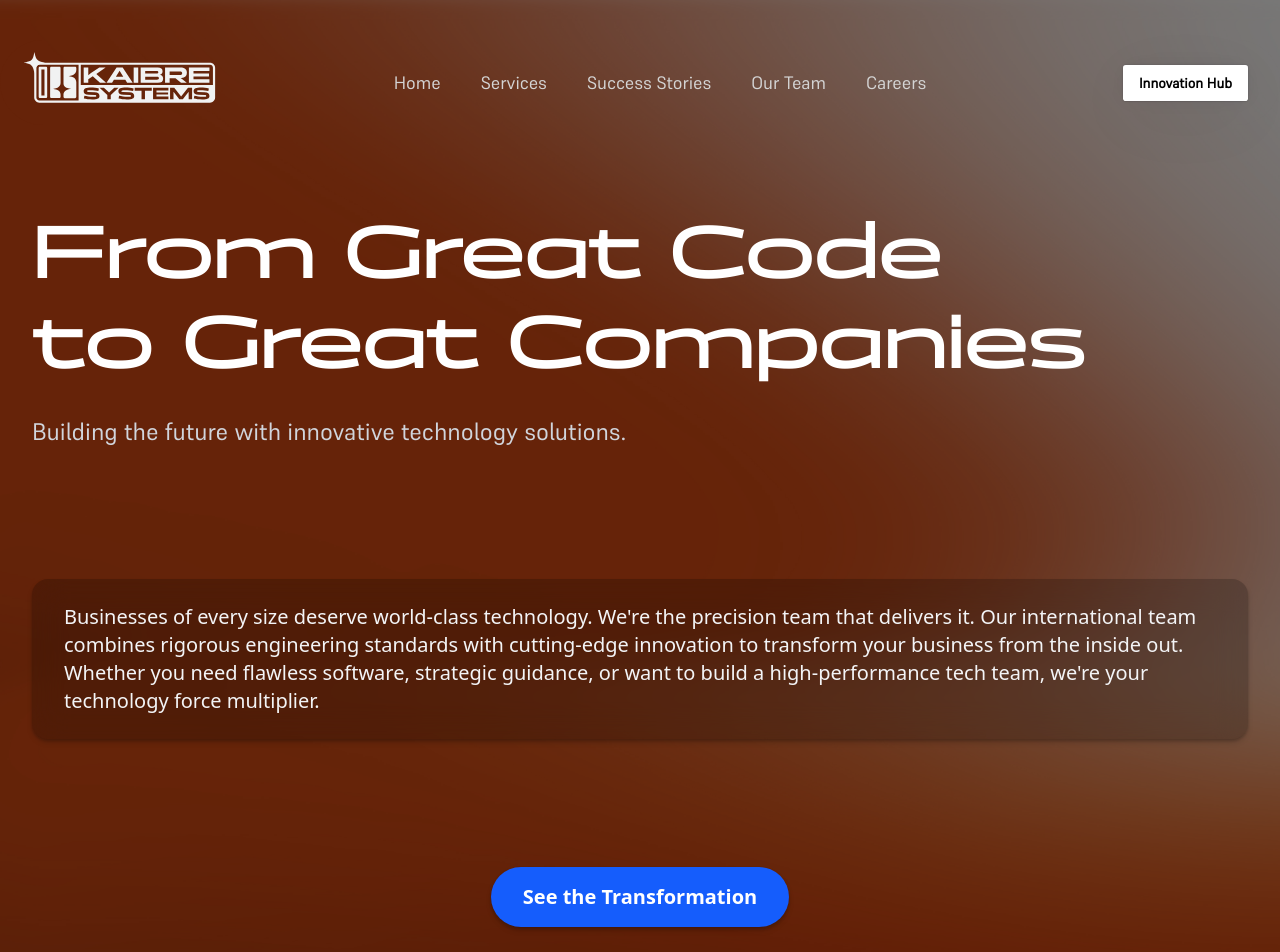
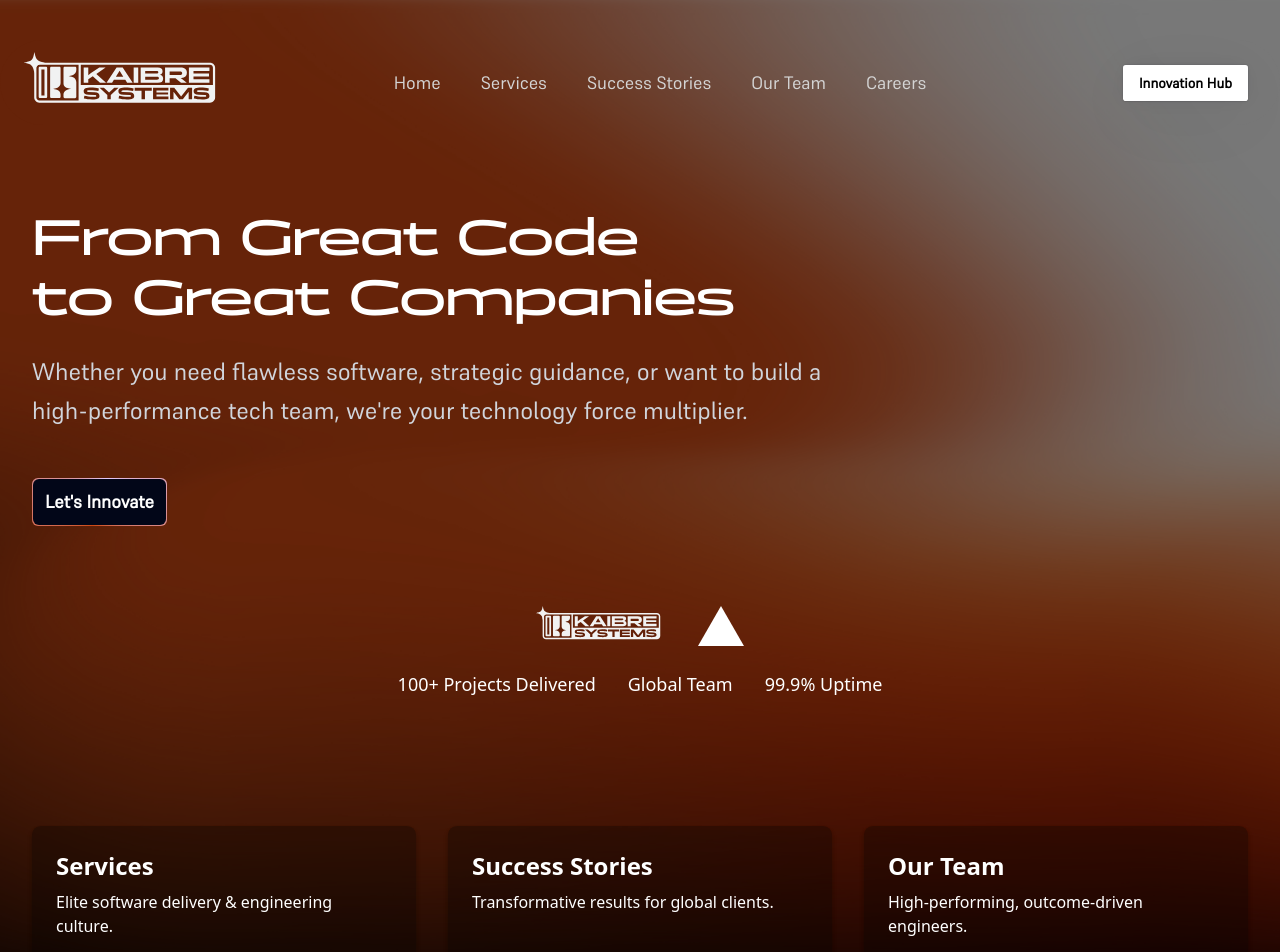
Before and after one commit to Kaibre-Systems/company-site, a Next.js app: page / in a window 1280 px wide. Shown: the top 952 px of the page. Built offline with nearby package versions, Linux system fonts and the light colour scheme.

Commit message:
Hero section updated

```diff
--- a/src/app/(home)/components/hero-section.tsx
+++ b/src/app/(home)/components/hero-section.tsx
@@ -2,17 +2,24 @@
 export default function HeroSection() {
     return (
         <section className="relative flex items-center justify-start flex-grow mt-32">
-            <div className="container mx-auto ">
-                <div className="text-left">
-                    <h1 className="text-5xl lg:text-7xl font-bold font-panchang text-white leading-tight">
-                        From Great Code<br />
-                        to Great Companies
-                    </h1>
-                    <p className="mt-6 text-xl lg:text-2xl font-supreme text-gray-300 leading-relaxed">
-                        Building the future with innovative technology solutions.
-                    </p>
-                </div>
+            <div className="text-left gap-6 w-full max-w-2xl md:max-w-3xl lg:max-w-2/3">
+                <h1 className="text-4xl lg:text-5xl font-bold font-panchang text-white leading-tight">
+                    From Great Code<br />
+                    to Great Companies
+                </h1>
+                <p className="mt-6 text-xl lg:text-2xl font-supreme text-gray-300 leading-relaxed">
+                    Whether you need flawless software, strategic guidance, or want to build a high-performance tech team, we're your technology force multiplier.
+                </p>
+                <button className="relative inline-flex h-12 overflow-hidden rounded-[6px] p-[1px] focus:outline-none focus:ring-2 focus:ring-slate-400 focus:ring-offset-2 focus:ring-offset-slate-50 mt-12">
+                    <span className="absolute inset-[-1000%] animate-[spin_2s_linear_infinite] bg-[conic-gradient(from_90deg_at_50%_50%,#E2CBFF_0%,#CD4813_50%,#E2CBFF_100%)]" />
+                    <span className="inline-flex h-full w-full cursor-pointer items-center justify-center rounded-[6px] bg-slate-950 px-3 py-1 text-lg font-bold text-white backdrop-blur-3xl font-supreme">
+                        Let's Innovate
+                    </span>
+                </button>
             </div>
+
+
+
         </section>
     );
 }
--- a/src/app/(home)/page.tsx
+++ b/src/app/(home)/page.tsx
@@ -15,19 +15,6 @@ export default function Home() {
             <main className="flex flex-col gap-12 max-w-7xl mx-auto px-4 lg:px-8 w-full mt-20">
                 {/* Hero Section with CTA */}
                 <HeroSection />
-                <section className="text-xl pt-20 flex justify-center w-full">
-                    <div className="backdrop-blur-lg bg-black/20 rounded-2xl shadow-lg px-4 lg:px-8 py-6 max-w-7xl w-full mx-auto">
-                        <p className="text-gray-100">
-                            Businesses of every size deserve world-class technology. We're the precision team that delivers it. Our international team combines rigorous engineering standards with cutting-edge innovation to transform your business from the inside out. Whether you need flawless software, strategic guidance, or want to build a high-performance tech team, we're your technology force multiplier.
-                        </p>
-                    </div>
-                </section>
-
-                <section className="flex flex-col items-center justify-center text-center py-12">
-                    <button className="mt-8 px-8 py-4 rounded-full bg-blue-600 text-white font-bold text-xl shadow-lg hover:bg-blue-700 transition">
-                        See the Transformation
-                    </button>
-                </section>
 
                 {/* Trust Signals */}
                 <section className="flex flex-col items-center py-8 gap-6">
```
